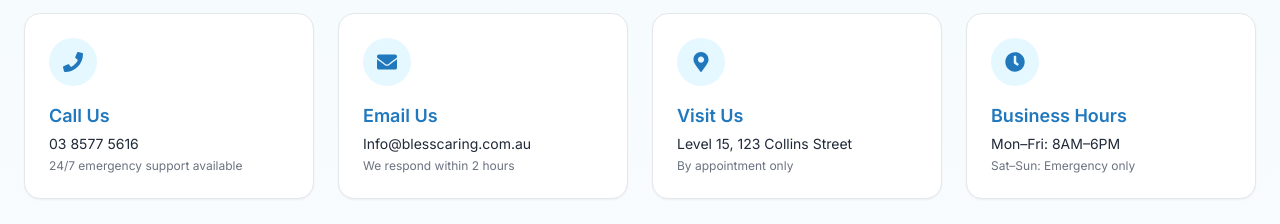
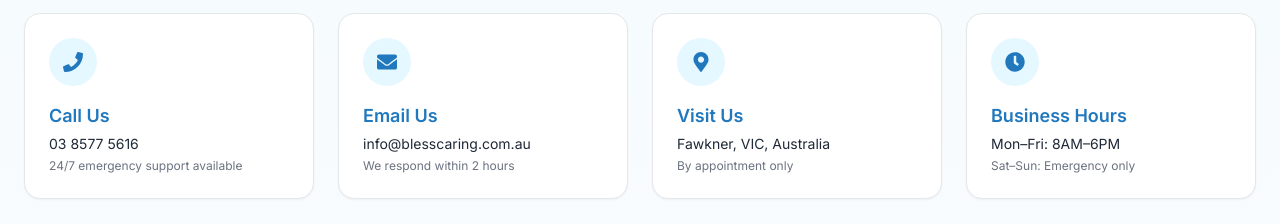
Before and after one commit to RohanChudal11/Bless-Caring-Network, a Next.js app: page / in a window 1280 px wide. Shown: the part 10800-11024 px from the top of the page. Built offline with nearby package versions, Linux system fonts and the light colour scheme.

Commit message:
Fix email and location in Contact Section

```diff
--- a/components/ContactSection.tsx
+++ b/components/ContactSection.tsx
@@ -84,11 +84,27 @@
         </p>
 
         <div className="grid grid-cols-1 sm:grid-cols-2 lg:grid-cols-4 gap-6 mb-12">
-          {[{ icon: <FaPhone />, title: 'Call Us', text: '03 8577 5616', note: '24/7 emergency support available' },
-            { icon: <FaEnvelope />, title: 'Email Us', text: process.env.NEXT_PUBLIC_SUPPORT_EMAIL || 'Info@blesscaring.com.au', note: 'We respond within 2 hours' },
-            { icon: <FaMapMarkerAlt />, title: 'Visit Us', text: 'Level 15, 123 Collins Street', note: 'By appointment only' },
-            { icon: <FaClock />, title: 'Business Hours', text: 'Mon–Fri: 8AM–6PM', note: 'Sat–Sun: Emergency only' },
-          ].map((item, i) => (
+          {[{
+            icon: <FaPhone />,
+            title: 'Call Us',
+            text: '03 8577 5616',
+            note: '24/7 emergency support available'
+          }, {
+            icon: <FaEnvelope />,
+            title: 'Email Us',
+            text: 'info@blesscaring.com.au',
+            note: 'We respond within 2 hours'
+          }, {
+            icon: <FaMapMarkerAlt />,
+            title: 'Visit Us',
+            text: 'Fawkner, VIC, Australia',
+            note: 'By appointment only'
+          }, {
+            icon: <FaClock />,
+            title: 'Business Hours',
+            text: 'Mon–Fri: 8AM–6PM',
+            note: 'Sat–Sun: Emergency only'
+          }].map((item, i) => (
             <div key={i} className="bg-white rounded-2xl border p-6 shadow-sm hover:shadow-lg transition-all">
               <div className="w-12 h-12 bg-[#e5f7ff] text-[#2178bd] rounded-full flex items-center justify-center mb-4 text-xl">
                 {item.icon}
```
